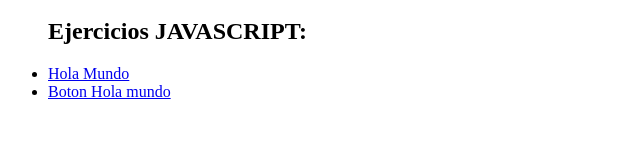
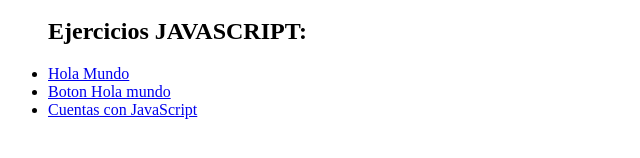
Before and after one commit to Leannperez22/Sist.-de-Control-6A-AV, a plain HTML site: page index.html in a window 1280 px wide. Shown: the part 154-312 px from the top of the page, without its empty margins (0-640 px from the left). Drawn offline with Linux system fonts and the light colour scheme.

Commit message:
Update index.html

```diff
--- a/index.html
+++ b/index.html
@@ -25,6 +25,9 @@
 		<li>
 		<a href= "./javascript/boton.html">Boton Hola mundo</a>
 		</li>
+		<li>
+		<a href= "./javascript/Variableprueba.html">Cuentas con JavaScript</a>
+		</li>
 	</ul>
 </body>
 </html>
```
